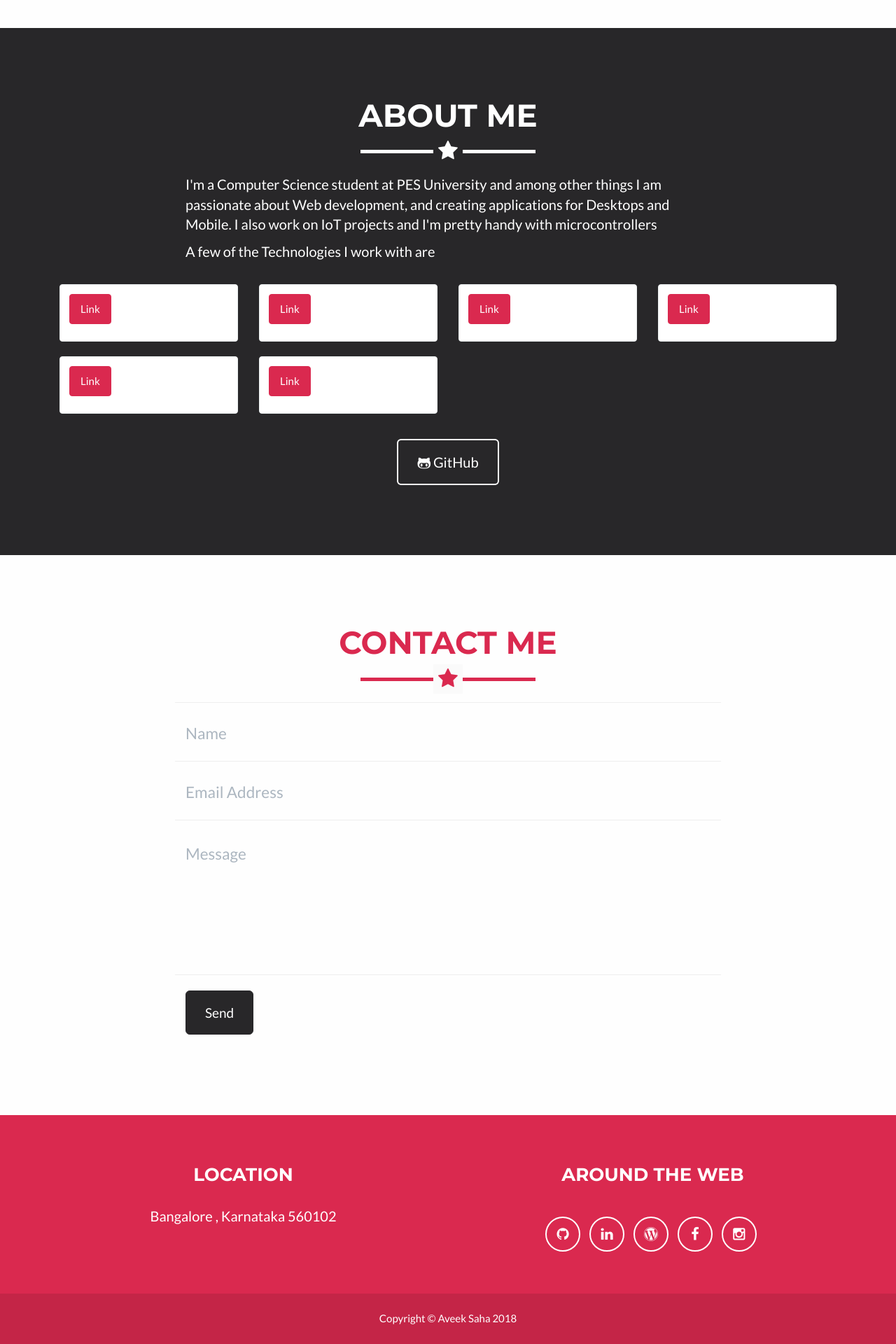
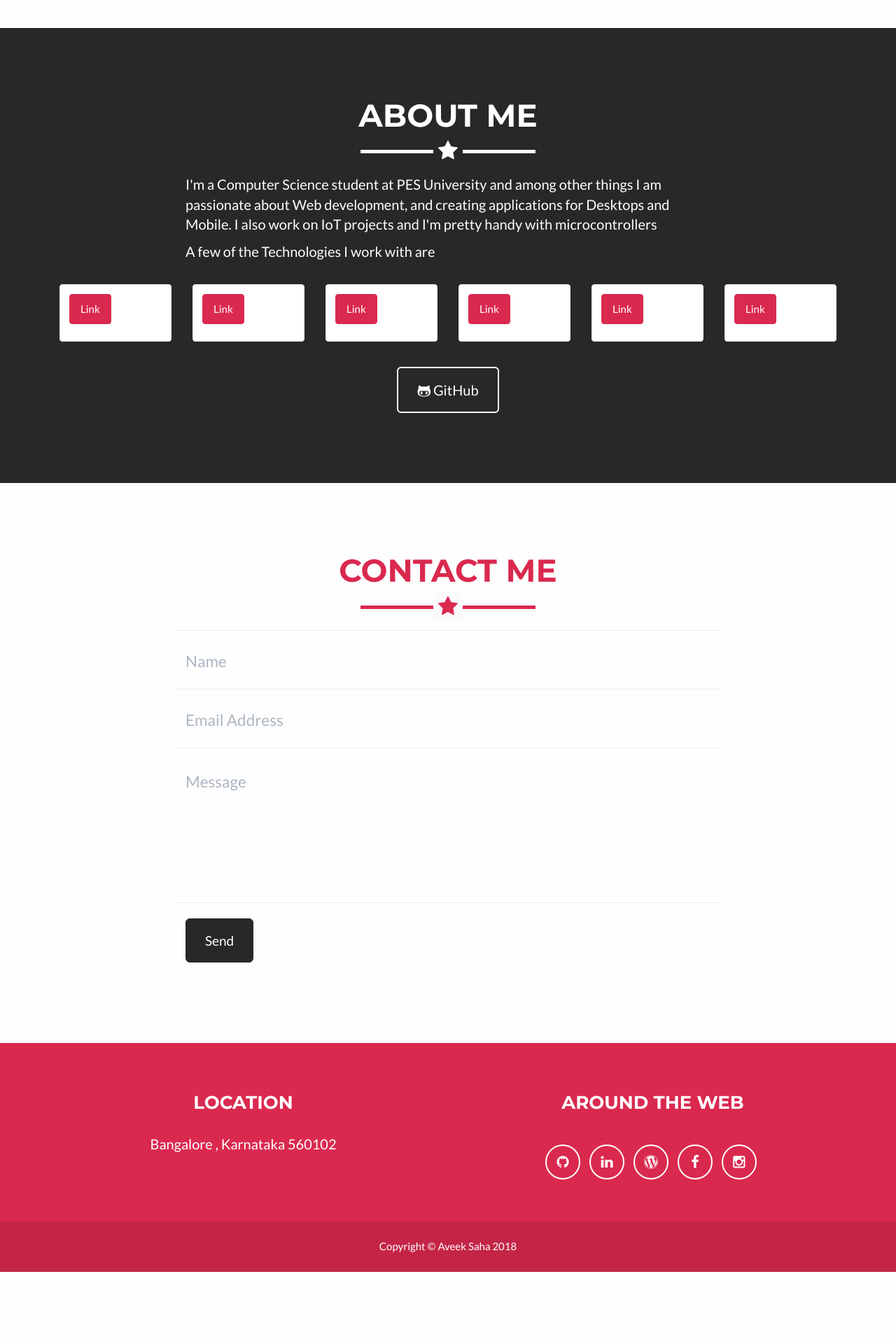
Before and after one commit to Aveek-Saha/Aveek-Saha.github.io, a Jekyll site: the page built from index.html, in a window 1280 px wide. Shown: the part 2028-3948 px from the top of the page at 70% size. Built offline with Jekyll 4.4.1, drawn with Linux system fonts in a browser that asks for light colours; some web fonts are replaced; after the commit the page ends 3845 px from its top, so only the background shows below that.

Commit message:
Update about.html

```diff
--- a/_includes/about.html
+++ b/_includes/about.html
@@ -66,7 +66,7 @@
          <div class="flex-row row">
 
 
-		<div class="col-xs-6 col-sm-4 col-lg-3">
+		<div class="col-xs-4 col-sm-3 col-lg-2">
 			<div class="thumbnail">
 				<div class="caption">
 					<p><a class="btn btn-primary" href="#">Link</a></p>
@@ -77,7 +77,7 @@
 		</div>
 
 
-		<div class="col-xs-6 col-sm-4 col-lg-3">
+		<div class="col-xs-4 col-sm-3 col-lg-2">
 			<div class="thumbnail ">
 				<div class="caption">
 					<p>
@@ -90,7 +90,7 @@
 		</div>
 
 
-		<div class="col-xs-6 col-sm-4 col-lg-3">
+		<div class="col-xs-4 col-sm-3 col-lg-2">
 			<div class="thumbnail">
 				<div class="caption">
 					<p>
@@ -103,7 +103,7 @@
 		</div>
 
 
-		<div class="col-xs-6 col-sm-4 col-lg-3">
+		<div class="col-xs-4 col-sm-3 col-lg-2">
 			<div class="thumbnail">
 				<div class="caption">
 				<p><a class="btn btn-primary" href="#">Link</a></p>
@@ -114,7 +114,7 @@
 		</div>
 
 
-		<div class="col-xs-6 col-sm-4 col-lg-3">
+		<div class="col-xs-4 col-sm-3 col-lg-2">
 			<div class="thumbnail">
 				<div class="caption">
 <p>
@@ -127,7 +127,7 @@
 		</div>
 
 
-		<div class="col-xs-6 col-sm-4 col-lg-3">
+		<div class="col-xs-4 col-sm-3 col-lg-2">
 			<div class="thumbnail">
 				<div class="caption">
 					<p>
```
